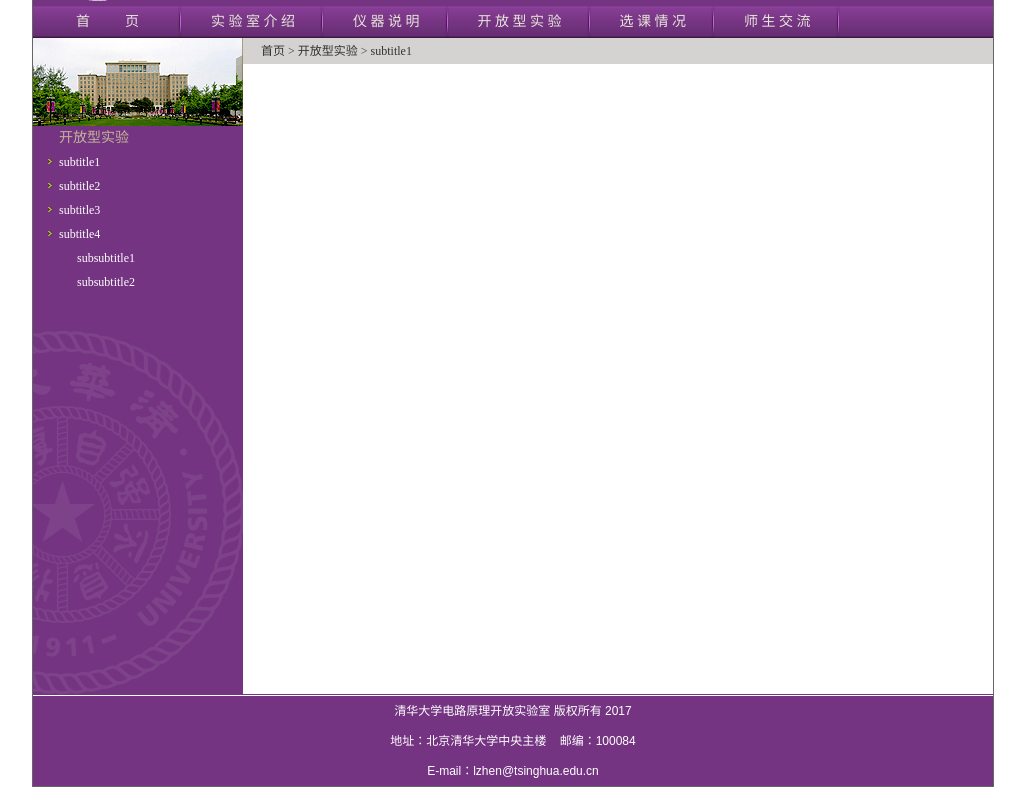
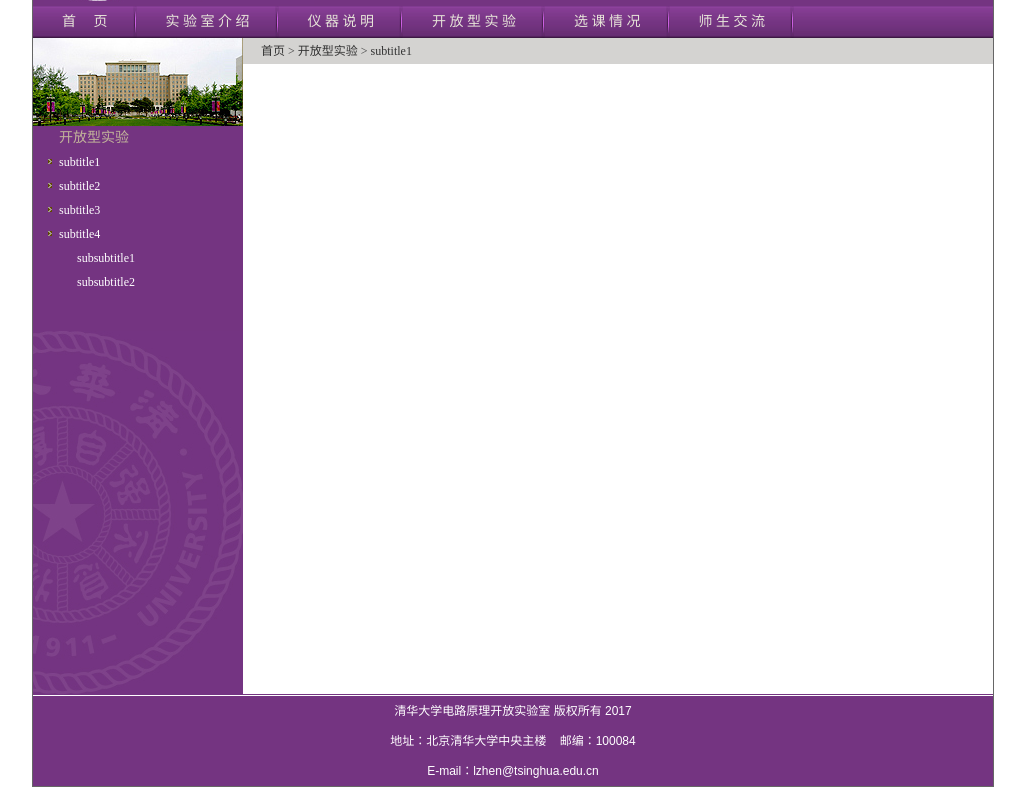
Before and after one commit to Jackey-Huo/thu_pos_lab_webpage, a plain HTML site: page publish/eea/open_experiment/index.html in a window 1280 px wide. Shown: the part 105-892 px from the top of the page, without its empty margins (127-1152 px from the left). Drawn offline with Linux system fonts and the light colour scheme; no server answers.

```diff
--- a/publish/eea/open_experiment/index.html
+++ b/publish/eea/open_experiment/index.html
@@ -132,7 +132,7 @@ function initMenuData(){
                     <!-- nav start -->
                     <div id="second_nav">
                         <ul>
-                            <li><a href="../../../index.html"> &nbsp; &nbsp; &nbsp; 首 &nbsp;&nbsp;&nbsp;&nbsp;&nbsp;&nbsp;&nbsp;&nbsp; 页 &nbsp; &nbsp; &nbsp; </a></li>
+                            <li><a href="../../../index.html">&nbsp; 首 &nbsp;&nbsp;&nbsp;&nbsp;页 &nbsp;</a></li>
                             <li id="menu_1339"><a href="../../../publish/eea/lab_introduction/index.html">&nbsp; 实 验 室 介 绍 &nbsp;</a></li>
                             <li id="menu_1363"><a href="../../../publish/eea/instrument_instructions/index.html">&nbsp; 仪 器 说 明 &nbsp;</a></li>
                             <li id="menu_1367"><a href="../../../publish/eea/open_experiment/index.html">&nbsp; 开 放 型 实 验 &nbsp;</a></li>
```
Also changed, not shown: publish/eea/course_elect/index.html (+1 -1 lines), publish/eea/instrument_instructions/index.html (+1 -1 lines), publish/eea/lab_introduction/index.html (+1 -1 lines), publish/eea/stu_teach_communication/index.html (+1 -1 lines).
